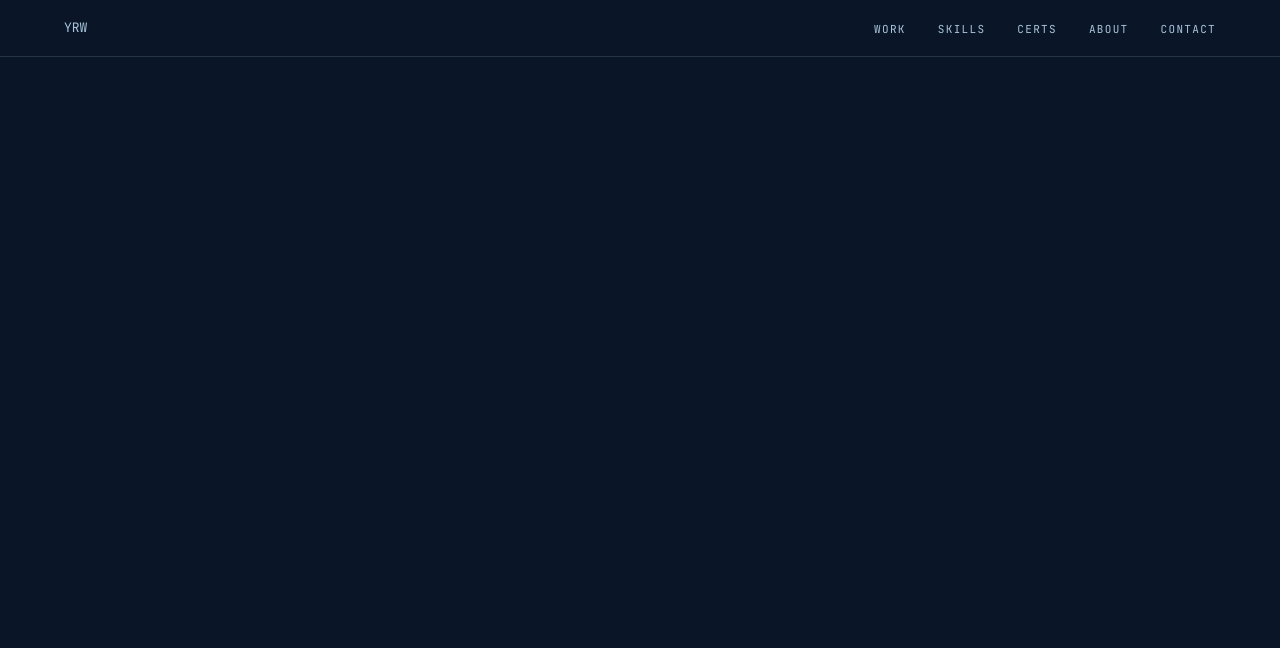
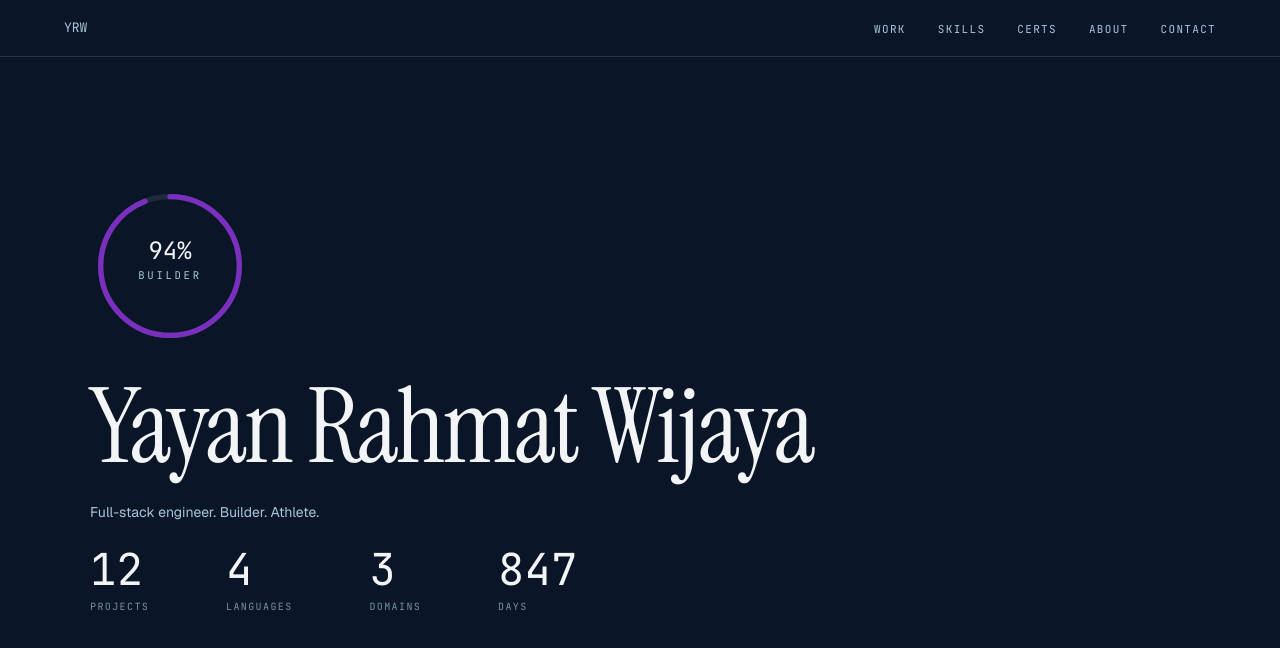
Before and after one commit to yayanrw/yayan-portfolio, a Next.js app: page / in a window 1280 px wide. Shown: the top 648 px of the page. Built offline with nearby package versions, Linux system fonts and the light colour scheme.

Commit message:
feat: add hero section with ring animation and stats

```diff
--- a/app/globals.css
+++ b/app/globals.css
@@ -264,3 +264,139 @@ body {
   padding-bottom: 0;
   border-bottom: none;
 }
+
+/* ─── Section base ─── */
+.section {
+  min-height: 100vh;
+  scroll-snap-align: start;
+  scroll-snap-stop: normal;
+  padding: 0 clamp(24px, 5vw, 80px);
+}
+
+/* ─── Hero ─── */
+#hero {
+  height: 100vh;
+  display: flex;
+  align-items: center;
+  justify-content: center;
+}
+
+.hero-inner {
+  display: flex;
+  flex-direction: column;
+  align-items: flex-start;
+  gap: var(--space-5);
+  max-width: 1100px;
+  width: 100%;
+}
+
+/* Ring wrapper */
+.hero-ring-wrapper {
+  display: block;
+  margin-bottom: var(--space-2);
+}
+
+/* Ring arc animation */
+.ring-arc {
+  transition: stroke-dashoffset 900ms cubic-bezier(0.25, 0.46, 0.45, 0.94);
+}
+
+.ring-arc.animate {
+  stroke-dashoffset: var(--target-offset);
+}
+
+@media (prefers-reduced-motion: reduce) {
+  .ring-arc {
+    transition: none;
+  }
+  .ring-arc.animate {
+    stroke-dashoffset: var(--target-offset);
+  }
+}
+
+/* Mobile: smaller ring */
+@media (max-width: 639px) {
+  .readiness-ring {
+    width: 120px;
+    height: 120px;
+  }
+}
+
+/* Hero name — fade in at 800ms */
+.hero-name {
+  color: var(--color-white);
+  opacity: 0;
+  animation: hero-fade-in 400ms ease 800ms forwards;
+}
+
+/* Hero descriptor — fade in at 1100ms */
+.hero-descriptor {
+  opacity: 0;
+  animation: hero-fade-in 300ms ease 1100ms forwards;
+}
+
+/* Hero stats — fade in at 1200ms */
+.hero-stats {
+  opacity: 0;
+  animation: hero-fade-in 300ms ease 1200ms forwards;
+}
+
+@keyframes hero-fade-in {
+  from {
+    opacity: 0;
+    transform: translateY(8px);
+  }
+  to {
+    opacity: 1;
+    transform: translateY(0);
+  }
+}
+
+@media (prefers-reduced-motion: reduce) {
+  .hero-name,
+  .hero-descriptor,
+  .hero-stats {
+    opacity: 1;
+    animation: none;
+  }
+}
+
+/* ─── Stats block ─── */
+.stats-block {
+  display: flex;
+  gap: clamp(var(--space-7), 6vw, var(--space-9));
+  align-items: flex-end;
+}
+
+.stat {
+  display: flex;
+  flex-direction: column;
+  gap: var(--space-2);
+}
+
+.stat__number {
+  font-family: var(--font-mono), 'Courier New', monospace;
+  font-size: clamp(28px, 4vw, 44px);
+  font-weight: 400;
+  color: var(--color-white);
+  line-height: 1;
+}
+
+.stat__label {
+  font-family: var(--font-mono), 'Courier New', monospace;
+  font-size: 10px;
+  letter-spacing: 0.14em;
+  text-transform: uppercase;
+  color: var(--color-data);
+  opacity: 0.7;
+}
+
+/* Mobile: stats in 2×2 grid */
+@media (max-width: 639px) {
+  .stats-block {
+    display: grid;
+    grid-template-columns: 1fr 1fr;
+    gap: var(--space-6) var(--space-7);
+    align-items: start;
+  }
+}
--- a/app/page.tsx
+++ b/app/page.tsx
@@ -1,3 +1,35 @@
+import HeroRing from "@/components/HeroRing";
+
+const stats = [
+  { number: "12", label: "Projects" },
+  { number: "4", label: "Languages" },
+  { number: "3", label: "Domains" },
+  { number: "847", label: "Days" },
+];
+
 export default function Home() {
-  return <main id="main" />;
+  return (
+    <main id="main">
+      <section id="hero" className="section">
+        <div className="hero-inner">
+          <HeroRing readinessValue={94} label="BUILDER" />
+
+          <h1 className="type-display hero-name">Yayan Rahmat Wijaya</h1>
+
+          <p className="type-body-sm hero-descriptor">
+            Full-stack engineer. Builder. Athlete.
+          </p>
+
+          <div className="stats-block hero-stats">
+            {stats.map((stat) => (
+              <div key={stat.label} className="stat">
+                <span className="stat__number">{stat.number}</span>
+                <span className="stat__label">{stat.label}</span>
+              </div>
+            ))}
+          </div>
+        </div>
+      </section>
+    </main>
+  );
 }
--- /dev/null
+++ b/components/HeroRing.tsx
@@ -0,0 +1,87 @@
+"use client";
+
+import { useEffect, useRef } from "react";
+
+interface HeroRingProps {
+  readinessValue: number;
+  label: string;
+}
+
+export default function HeroRing({ readinessValue, label }: HeroRingProps) {
+  const arcRef = useRef<SVGCircleElement>(null);
+
+  // r=52, circumference = 2π×52 ≈ 326.7
+  const circumference = 2 * Math.PI * 52;
+  const targetOffset = circumference * (1 - readinessValue / 100);
+
+  useEffect(() => {
+    const arc = arcRef.current;
+    if (!arc) return;
+
+    const timer = setTimeout(() => {
+      arc.classList.add("animate");
+    }, 300);
+
+    return () => clearTimeout(timer);
+  }, []);
+
+  return (
+    <div className="hero-ring-wrapper" role="img" aria-label={`${label} readiness: ${readinessValue}%`}>
+      <svg
+        className="readiness-ring"
+        viewBox="0 0 120 120"
+        width="160"
+        height="160"
+        aria-hidden="true"
+      >
+        {/* Track */}
+        <circle
+          cx="60"
+          cy="60"
+          r="52"
+          fill="none"
+          stroke="rgba(168, 197, 218, 0.12)"
+          strokeWidth="4"
+        />
+        {/* Arc */}
+        <circle
+          ref={arcRef}
+          cx="60"
+          cy="60"
+          r="52"
+          fill="none"
+          stroke="#7B2FBE"
+          strokeWidth="4"
+          strokeLinecap="round"
+          strokeDasharray={circumference}
+          strokeDashoffset={circumference}
+          transform="rotate(-90 60 60)"
+          className="ring-arc"
+          style={{ "--target-offset": `${targetOffset}` } as React.CSSProperties}
+        />
+        {/* Center text */}
+        <text
+          x="60"
+          y="55"
+          textAnchor="middle"
+          fontFamily="JetBrains Mono, monospace"
+          fontSize="18"
+          fill="#F2F4F5"
+        >
+          {readinessValue}%
+        </text>
+        <text
+          x="60"
+          y="70"
+          textAnchor="middle"
+          fontFamily="JetBrains Mono, monospace"
+          fontSize="8"
+          fill="#A8C5DA"
+          letterSpacing="2"
+        >
+          {label}
+        </text>
+      </svg>
+    </div>
+  );
+}
```
